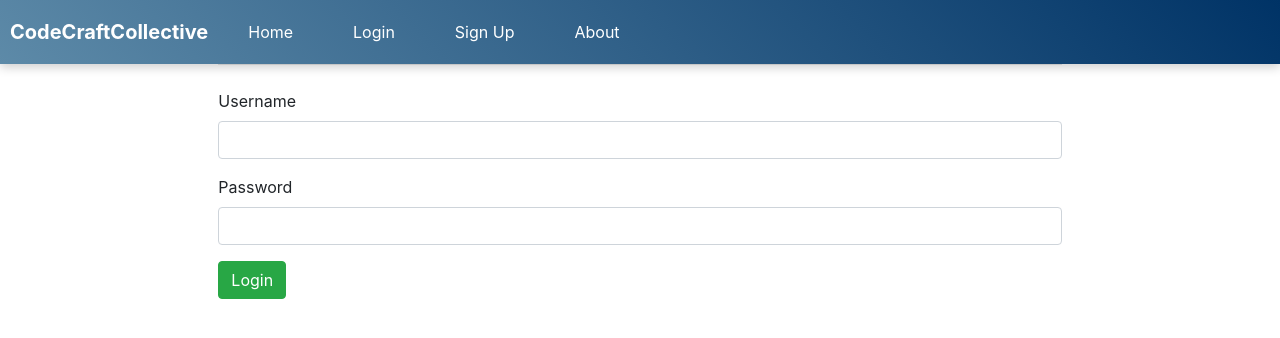
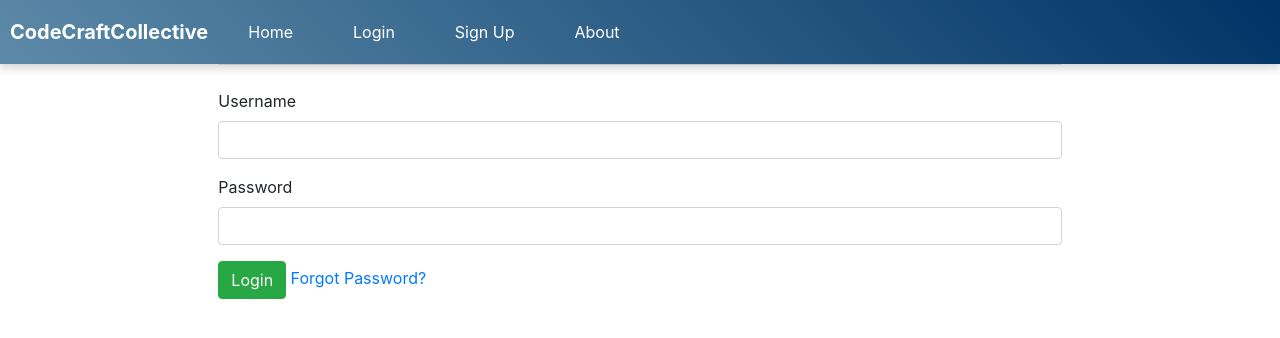
Before and after one commit to CodeCraftCollective/WebApp, a Django app: page /login/ in a window 1280 px wide. Shown: the top 338 px of the page. Run offline with Django 4.2, Linux system fonts and the light colour scheme.

Commit message:
Add files via upload
Added option to reset password

```diff
--- a/website/registration/templates/registration/login.html
+++ b/website/registration/templates/registration/login.html
@@ -17,5 +17,6 @@
                 <p id = "messages">{{message}}</p>
             {% endfor %}
         <button type="submit", class="btn btn-success">Login</button>
+        <a href = "/password_reset/"> Forgot Password?</a>
     </form>
 {% endblock %}
```
